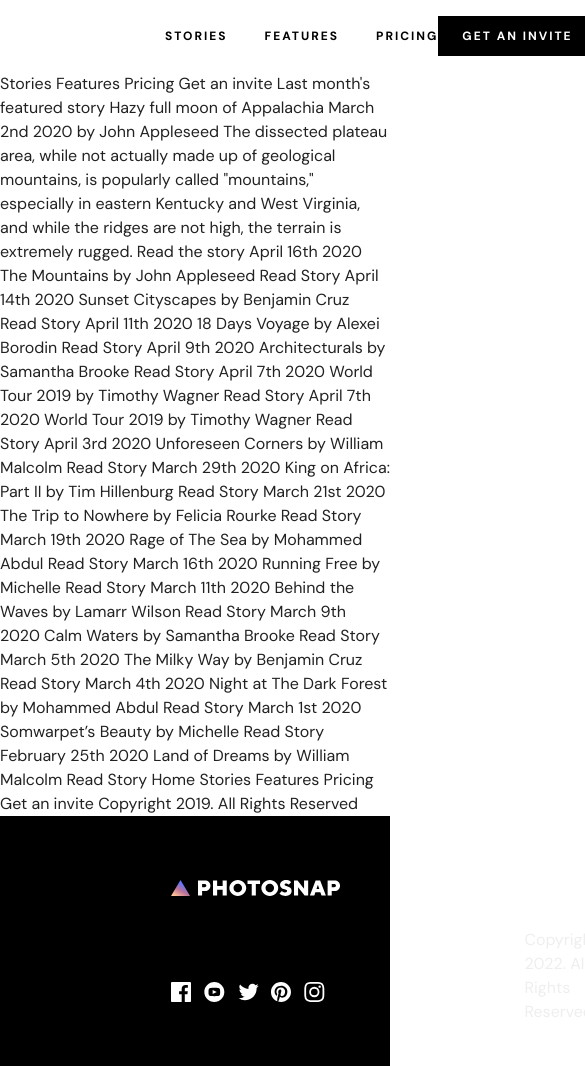
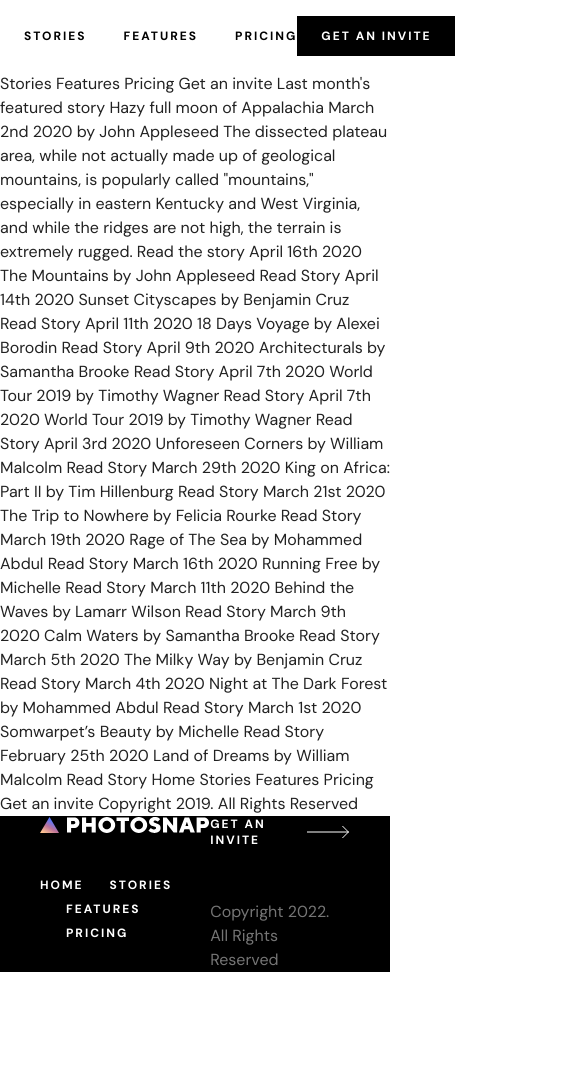
Before and after one commit to nekopudding/photosnap-multi-page-website, a React (Create React App) app: page /photosnap-multi-page-website/stories in a window 390 px wide. Shown: the top 1066 px of the page, 585 px wide, since content can reach past the window. After the commit the page ends 1036 px from the top, so only its background shows below. Built offline with nearby package versions, Linux system fonts and the light colour scheme.

Commit message:
home - tablet layout complete

```diff
--- a/src/App.tsx
+++ b/src/App.jsx
@@ -1,6 +1,6 @@
 import Footer from 'components/Footer';
 import Header from 'components/Header';
-import React from 'react';
+import React, { useEffect, useState } from 'react';
 import Home from 'pages/Home';
 import Features from 'pages/Features';
 import Pricing from 'pages/Pricing';
@@ -13,7 +13,15 @@ import {
 import { CssBaseline, ThemeProvider } from '@mui/material';
 import theme from 'theme';
 
-function App(props: any) {
+function App(props) {
+  const [windowW,setWindowW] = useState(window.innerWidth);
+
+  useEffect(()=> {
+    window.addEventListener('resize', () => {
+      setWindowW(window.innerWidth);
+    })
+  },[])
+
   return (
     <>
     <BrowserRouter>
@@ -28,7 +36,7 @@ function App(props: any) {
             <Route path="stories" element={<Stories />} />
           </Route>
         </Routes>
-        <Footer/>
+        <Footer windowW={windowW}/>
     </ThemeProvider>
     </BrowserRouter>
     </>
--- a/src/components/Footer.jsx
+++ b/src/components/Footer.jsx
@@ -38,14 +38,23 @@ const pages = [
 ]
 const baseRoute = 'photosnap-multi-page-website'
 
-function Footer() {
+function Footer(props) {
+  const {windowW} = props;
+
   return (
     <>
-    <Box sx={{height: 250, display: 'flex', alignItems: 'center', bgcolor: theme.palette.black}}>
-      <Box sx={{display: 'flex', height: 122, flexGrow: 1, mx: '171px'}}>
-        <Stack sx={{justifyContent: 'space-between', '& .logo-white path:first-of-type': {fill: theme.palette.white} }}>
-          <Logo className='logo-white'/>
-          <Box sx={{width: 154, display:'flex', justifyContent: 'space-between'}}>
+    <Box sx={{py: {tablet: 8}, px: {laptop: '171px', mobile: 5}, display: 'flex', alignItems: 'center', bgcolor: theme.palette.black}}>
+      <Box sx={{display: 'flex', height: {mobile: 156, laptop: 122}, flexGrow: 1}}>
+        <Stack sx={{'& .logo-white path:first-of-type': {fill: theme.palette.white} }}>
+          <Box sx={{flexGrow: {laptop: 1, mobile: 0}}}><Logo className='logo-white'/></Box>
+          {windowW <= theme.breakpoints.values.laptop &&
+            <Box sx={{mt: 4, flexGrow: 1, '& > * + *': {ml: '26px'} }}>
+              {pages.map(({name,to}) =>
+                <Button variant='text' invertColors key={name} link to={baseRoute + to}>{name}</Button>
+              )}
+            </Box>
+            }
+          <Box sx={{width: 154, display:'flex', justifyContent: 'space-between', mt: 9}}>
             {icons.map(icon =>
             <React.Fragment key={icon.toString()}>
               <Box sx={{
@@ -59,11 +68,15 @@ function Footer() {
             </React.Fragment>)}
           </Box>
         </Stack>
-        <Stack sx={{ml: '109px', flexGrow: 1, justifyContent: 'space-between'}}>
-          {pages.map(({name,to}) =>
-            <Button variant='text' invertColors key={name} link to={baseRoute + to}>{name}</Button>
-          )}
-        </Stack>
+        {windowW > theme.breakpoints.values.laptop &&
+          <Stack sx={{ml: '109px', justifyContent: 'space-between'}}>
+            {pages.map(({name,to}) =>
+              <Button variant='text' invertColors key={name} link to={baseRoute + to}>{name}</Button>
+            )}
+          </Stack>
+        }
+        <Box sx={{flexGrow: 1}}/>
+
         <Stack sx={{justifyContent: 'space-between'}}>
           <Box sx={{display: 'flex',alignItems: 'center', '&:hover *': { textDecoration: 'underline' }}}>
             <Button variant='underlined' invertColors>Get an invite</Button>
--- a/src/components/Header.jsx
+++ b/src/components/Header.jsx
@@ -24,7 +24,7 @@ function Header() {
   return (
     <>
       <AppBar position="fixed" sx={{bgcolor: theme.palette.white, boxShadow: 'none'}}>
-        <Toolbar disableGutters sx={{height: 72, px: '165px'}}>
+        <Toolbar disableGutters sx={{height: 72, px: {laptop: '165px', tablet: 5, mobile: 3} }}>
           <Logo/>
           <Box
             sx={{
--- a/src/pages/Home.jsx
+++ b/src/pages/Home.jsx
@@ -18,7 +18,6 @@ import './Home.css'
 const TextBlock = styled(Box,{
   shouldForwardProp: (prop)=> prop !== 'invertColors',
 })(({ invertColors, theme }) => ({
-  minWidth: 610,
   height: '100%',
   backgroundColor: invertColors ? theme.palette.black : theme.palette.white,
   display: 'flex',
@@ -133,7 +132,7 @@ function Home() {
         const {className, header,body,actionText,invertColors,image} = section;
         return (
           <Box className={className} key={className}>
-          <TextBlock invertColors={invertColors}>
+          <TextBlock invertColors={invertColors} sx={{minWidth: {laptop: '610px', tablet: '495px', mobile: 'auto'},}}>
             <Box className='text-block'>
               {className === 'section1' && <Box sx={{position: 'absolute', width: 6, height: '100%', background: `linear-gradient(88deg, ${theme.palette.a1} -10%, ${theme.palette.a2} 30%, ${theme.palette.a3} 90%)`}}/>}
               <Box className='text-block-text'>
@@ -154,9 +153,8 @@ function Home() {
       )}
 
       <Box
+        display="grid" gridTemplateColumns="repeat(12, 1fr)"
         sx={{
-          height: 500,
-          display: 'flex',
         }}
         className='section4'
       >
@@ -165,8 +163,9 @@ function Home() {
           return (
             <Box
               sx={{
-                height: '100%',
-                flexShrink: 1, flexGrow: 1, display: 'flex',
+                gridColumn: {laptop: 'span 3', tablet: 'span 6', mobile: 'span 12'},
+                height: 500,
+                flexGrow: 1, display: 'flex',
                 position: 'relative',
                 transition: 'transform 0.4s cubic-bezier(.23,.09,.33,.88)',
                 '&:hover': {
@@ -217,11 +216,24 @@ function Home() {
         })}
       </Box>
       <Box sx={{
+        display: 'flex',
         my: '120px',
-        mx: '165px',
-        display: 'flex',
-        '& > * + *': {
-          ml: '30px'
+
+        [theme.breakpoints.up('laptop')]: {
+            mx: '165px',
+          '& > * + *': {
+            ml: '30px'
+          },
+        },
+        [theme.breakpoints.down('laptop')]: {
+          flexDirection: 'column',
+          '& > *': {
+            width: 457,
+            mx: 'auto',
+          },
+          '& > * + *': {
+            mt: 10
+          },
         }
       }}>
         {features.map(feature => {
--- a/src/theme.js
+++ b/src/theme.js
@@ -17,8 +17,8 @@ const theme = createTheme({
     values: {
       // @ts-ignore
       mobile: 0,
-      tablet: 768,
-      laptop: 1024,
+      tablet: 750,
+      laptop: 1080,
       desktop: 1200,
     },
   },
```
